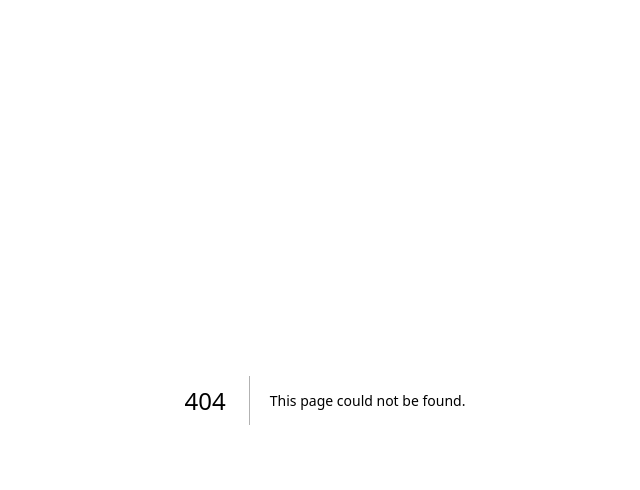
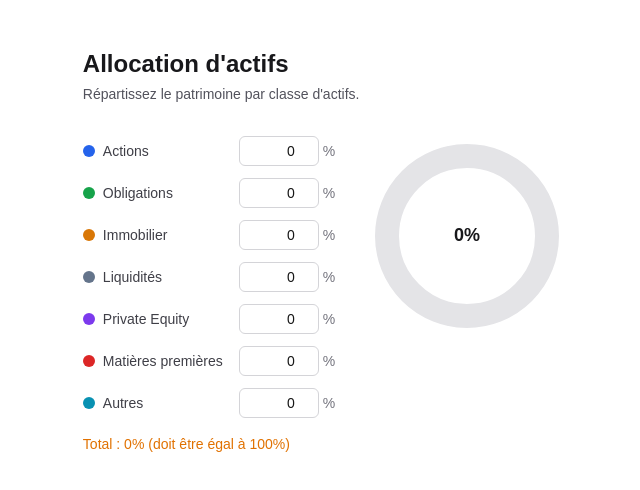
Before and after one commit to NecPluribusImpar632/mon-premier-projet, a Next.js app: page /allocation in a window 1280 px wide. Before the commit this address had no page. Shown: the top 490 px of the page, without its empty margins (315-955 px from the left). Built offline with nearby package versions, Linux system fonts and the light colour scheme.

Commit message:
Add asset allocation feature with donut chart

```diff
--- /dev/null
+++ b/src/app/allocation/page.tsx
@@ -0,0 +1,74 @@
+"use client";
+
+import { useEffect, useState } from "react";
+import { AllocationForm } from "@/components/allocation/AllocationForm";
+import { AllocationDonutChart } from "@/components/allocation/AllocationDonutChart";
+import { ASSET_CATEGORIES } from "@/lib/allocation/categories";
+import type { AllocationEntry } from "@/types/allocation";
+
+const STORAGE_KEY = "allocation-entries";
+
+function getInitialEntries(): AllocationEntry[] {
+  return ASSET_CATEGORIES.map((category) => ({
+    categoryId: category.id,
+    percentage: 0,
+  }));
+}
+
+export default function AllocationPage() {
+  const [entries, setEntries] = useState<AllocationEntry[]>(getInitialEntries);
+
+  useEffect(() => {
+    const saved = localStorage.getItem(STORAGE_KEY);
+    if (saved) {
+      // eslint-disable-next-line react-hooks/set-state-in-effect -- one-time hydration from localStorage after mount
+      setEntries(JSON.parse(saved));
+    }
+  }, []);
+
+  useEffect(() => {
+    localStorage.setItem(STORAGE_KEY, JSON.stringify(entries));
+  }, [entries]);
+
+  const total = entries.reduce((sum, e) => sum + e.percentage, 0);
+
+  function handleChange(categoryId: string, percentage: number) {
+    setEntries((prev) =>
+      prev.map((entry) =>
+        entry.categoryId === categoryId ? { ...entry, percentage } : entry
+      )
+    );
+  }
+
+  return (
+    <div className="mx-auto flex min-h-screen max-w-3xl flex-col gap-8 px-6 py-12">
+      <div>
+        <h1 className="text-2xl font-semibold text-zinc-900 dark:text-zinc-50">
+          Allocation d&apos;actifs
+        </h1>
+        <p className="mt-1 text-sm text-zinc-600 dark:text-zinc-400">
+          Répartissez le patrimoine par classe d&apos;actifs.
+        </p>
+      </div>
+
+      <div className="flex flex-col gap-8 sm:flex-row sm:items-start">
+        <div className="flex-1">
+          <AllocationForm entries={entries} onChange={handleChange} />
+          <p
+            className={`mt-4 text-sm font-medium ${
+              total === 100
+                ? "text-emerald-600 dark:text-emerald-400"
+                : "text-amber-600 dark:text-amber-400"
+            }`}
+          >
+            Total : {total}% {total !== 100 && "(doit être égal à 100%)"}
+          </p>
+        </div>
+
+        <div className="flex justify-center sm:justify-start">
+          <AllocationDonutChart entries={entries} />
+        </div>
+      </div>
+    </div>
+  );
+}
--- a/src/app/page.tsx
+++ b/src/app/page.tsx
@@ -1,6 +1,9 @@
+import Link from "next/link";
+
 export default function Home() {
   return (
-    <div className="flex min-h-screen flex-col items-center justify-center bg-zinc-50 dark:bg-black">
+    <div className="flex min-h-screen flex-col items-center justify-center gap-6 bg-zinc-50 dark:bg-black">
+      <div className="text-center">
         <h1 className="text-2xl font-semibold text-zinc-900 dark:text-zinc-50">
           Gestion de Patrimoine
         </h1>
@@ -8,5 +11,12 @@ export default function Home() {
           Fondations du projet en place.
         </p>
       </div>
+      <Link
+        href="/allocation"
+        className="rounded-full bg-zinc-900 px-5 py-2.5 text-sm font-medium text-white transition-colors hover:bg-zinc-700 dark:bg-zinc-50 dark:text-zinc-900 dark:hover:bg-zinc-200"
+      >
+        Allocation d&apos;actifs
+      </Link>
+    </div>
   );
 }
--- /dev/null
+++ b/src/components/allocation/AllocationDonutChart.tsx
@@ -0,0 +1,68 @@
+"use client";
+
+import { ASSET_CATEGORIES } from "@/lib/allocation/categories";
+import type { AllocationEntry } from "@/types/allocation";
+
+interface AllocationDonutChartProps {
+  entries: AllocationEntry[];
+}
+
+const SIZE = 200;
+const RADIUS = 80;
+const CENTER = SIZE / 2;
+const CIRCUMFERENCE = 2 * Math.PI * RADIUS;
+
+export function AllocationDonutChart({ entries }: AllocationDonutChartProps) {
+  const total = entries.reduce((sum, e) => sum + e.percentage, 0);
+
+  const dashLengths = entries
+    .filter((entry) => entry.percentage > 0)
+    .map((entry) => {
+      const category = ASSET_CATEGORIES.find((c) => c.id === entry.categoryId);
+      const fraction = total > 0 ? entry.percentage / total : 0;
+      return { color: category?.color ?? "#94a3b8", dash: fraction * CIRCUMFERENCE };
+    });
+
+  const segments = dashLengths.map((segment, index) => ({
+    color: segment.color,
+    dashArray: `${segment.dash} ${CIRCUMFERENCE - segment.dash}`,
+    dashOffset: -dashLengths.slice(0, index).reduce((sum, s) => sum + s.dash, 0),
+  }));
+
+  return (
+    <svg width={SIZE} height={SIZE} viewBox={`0 0 ${SIZE} ${SIZE}`}>
+      <circle
+        cx={CENTER}
+        cy={CENTER}
+        r={RADIUS}
+        fill="none"
+        stroke="currentColor"
+        strokeWidth={24}
+        className="text-zinc-200 dark:text-zinc-800"
+      />
+      {segments.map((segment, index) => (
+        <circle
+          key={index}
+          cx={CENTER}
+          cy={CENTER}
+          r={RADIUS}
+          fill="none"
+          stroke={segment.color}
+          strokeWidth={24}
+          strokeDasharray={segment.dashArray}
+          strokeDashoffset={segment.dashOffset}
+          transform={`rotate(-90 ${CENTER} ${CENTER})`}
+        />
+      ))}
+      <text
+        x={CENTER}
+        y={CENTER}
+        textAnchor="middle"
+        dominantBaseline="middle"
+        className="fill-zinc-900 text-lg font-semibold dark:fill-zinc-50"
+      >
+        {total}%
+      </text>
+    </svg>
+  );
+}
--- /dev/null
+++ b/src/components/allocation/AllocationForm.tsx
@@ -0,0 +1,47 @@
+"use client";
+
+import { ASSET_CATEGORIES } from "@/lib/allocation/categories";
+import type { AllocationEntry } from "@/types/allocation";
+
+interface AllocationFormProps {
+  entries: AllocationEntry[];
+  onChange: (categoryId: string, percentage: number) => void;
+}
+
+export function AllocationForm({ entries, onChange }: AllocationFormProps) {
+  return (
+    <div className="flex flex-col gap-3">
+      {ASSET_CATEGORIES.map((category) => {
+        const entry = entries.find((e) => e.categoryId === category.id);
+        return (
+          <label
+            key={category.id}
+            className="flex items-center justify-between gap-4"
+          >
+            <span className="flex items-center gap-2 text-sm text-zinc-700 dark:text-zinc-300">
+              <span
+                className="h-3 w-3 rounded-full"
+                style={{ backgroundColor: category.color }}
+              />
+              {category.label}
+            </span>
+            <span className="flex items-center gap-1">
+              <input
+                type="number"
+                min={0}
+                max={100}
+                step={1}
+                value={entry?.percentage ?? 0}
+                onChange={(e) =>
+                  onChange(category.id, Number(e.target.value) || 0)
+                }
+                className="w-20 rounded-md border border-zinc-300 bg-white px-2 py-1 text-right text-sm dark:border-zinc-700 dark:bg-zinc-900"
+              />
+              <span className="text-sm text-zinc-500">%</span>
+            </span>
+          </label>
+        );
+      })}
+    </div>
+  );
+}
--- /dev/null
+++ b/src/lib/allocation/categories.ts
@@ -0,0 +1,11 @@
+import type { AssetCategory } from "@/types/allocation";
+
+export const ASSET_CATEGORIES: AssetCategory[] = [
+  { id: "actions", label: "Actions", color: "#2563eb" },
+  { id: "obligations", label: "Obligations", color: "#16a34a" },
+  { id: "immobilier", label: "Immobilier", color: "#d97706" },
+  { id: "liquidites", label: "Liquidités", color: "#64748b" },
+  { id: "private-equity", label: "Private Equity", color: "#7c3aed" },
+  { id: "matieres-premieres", label: "Matières premières", color: "#dc2626" },
+  { id: "autres", label: "Autres", color: "#0891b2" },
+];
--- /dev/null
+++ b/src/types/allocation.ts
@@ -0,0 +1,10 @@
+export interface AssetCategory {
+  id: string;
+  label: string;
+  color: string;
+}
+
+export interface AllocationEntry {
+  categoryId: string;
+  percentage: number;
+}
```
Also changed, not shown: .claude/launch.json (added), 1 other file (tests, documents, lock files or other folders). Lines whose indentation alone changed are shown as unchanged.
